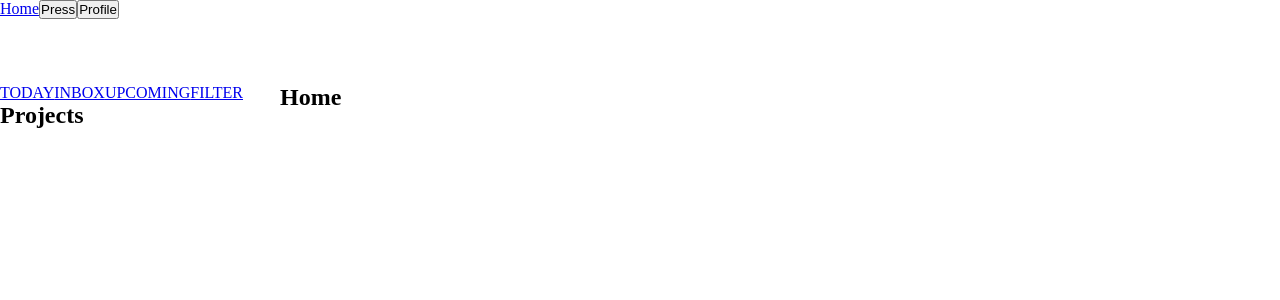
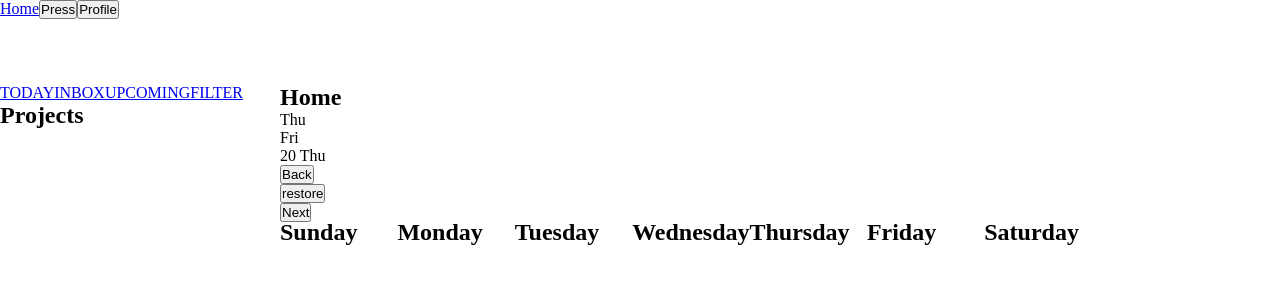
Before and after one commit to Sashakycherehko/todo-nextjs, a Next.js app: page / in a window 1280 px wide. Shown: the top 300 px of the page. Built offline with nearby package versions, Linux system fonts and the light colour scheme.

Commit message:
change data-picker

```diff
--- a/app/components/dataPicker/DataPicker.tsx
+++ b/app/components/dataPicker/DataPicker.tsx
@@ -1,30 +1,9 @@
 "use client";
-
-import { debug } from "util";
-
-type FullYear = {
-  month: [
-    {
-      name_month: string;
-      max_day: number;
-      day: Array<number>;
-    }
-  ];
-  learYear: boolean;
-  year: number;
-};
-class DataPicker {
-  list_year: Array<FullYear> = [];
-
-  get getCurrentYear(): number {
-    let event: Date = new Date();
-    return event.getFullYear();
-  }
-
-  public GenerateMonth(): void {
-    let count_month: number = 0;
-    let count_day: number = 0;
-
+let date = new Date();
+let currentDay = date.getDay();
+let currentDate = date.getDate();
+let currentYear = date.getFullYear();
+let currentMonth = date.getMonth();
 const dayNames: string[] = [
   "Sunday",
   "Monday",
@@ -50,86 +29,77 @@ class DataPicker {
   "December",
 ];
 
-    console.log(
-      `${monthNames[0]}\t${monthNames[1]}\t${monthNames[2]}\t${monthNames[3]}\t${monthNames[4]}\t${monthNames[5]}\t${monthNames[6]}\t${monthNames[7]}\t${monthNames[8]}\t${monthNames[9]}\t${monthNames[10]}\t${monthNames[11]}`
-    );
-  }
-
-  generateListYear(list = this.list_year) {
-    return list.push({
-      month: [{ name_month: "Junary", max_day: 31, day: [23, 234] }],
-      learYear: false,
-      year: 2023,
-    });
-  }
-
-  private isLeapYear(month: number[]): boolean {
-    if (month.find((Item) => 29)) {
-      return true;
-    }
-
-    return false;
-  }
-  generateDay(count: number): number[] {
-    let arr: number[];
-    for (let i = 0; i < count; i++) {
+function generateDaysInMonth(month: number, year: number) {
+  let dayInMonth = daysInMonth(month, year);
+  let arr: number[] = [];
+  for (let i = 1; i <= dayInMonth; i++) {
     arr.push(i);
   }
 
   return arr;
 }
 
-  generateFullYear() {
-    let event: Date = new Date();
-    let current_day = event.getDay();
-    let current_year = event.getFullYear();
-    let current_month = event.getMonth();
-    let current_date = event.getDate();
-    let currentFullDayInYear = this.daysInYear(current_year);
-
-    console.log(current_day, current_month, current_date, current_year);
-
-    console.log(`${current_year}`, currentFullDayInYear);
-
-    for (let i: number = current_date; i < currentFullDayInYear; i++) {
-      debugger;
-      event.setDate(i);
-      let first_value = event.getDate();
-      let first_weekday = event.toLocaleDateString("en", { weekday: "long" });
-      console.log(`${first_value}\t:\t${first_weekday}`);
-      event.setMonth(current_month + 1);
-      console.log(event.getMonth());
-      event.setDate(0);
-      let second_value = event.getDate();
-      console.log(second_value);
-
-      for (let k: number = first_value; k < second_value; k++) {
-        if (k >= second_value) {
-          i = 0;
-        }
-      }
-      // let date = event.getDate();
-      // let second_weekday = event.toLocaleDateString("en", { weekday: "long" });
-    }
-  }
-
-  daysInMonth(month: number, year: number): number {
+function daysInMonth(month: number, year: number): number {
   return new Date(year, month, 0).getDate();
 }
 
-  daysInYear(year: number) {
-    var days = 0;
+export const DatePicker = (): React.ReactNode => {
+  let arr: number[] = generateDaysInMonth(currentMonth, currentYear);
+  let objdate = new Date();
+  let today = new Date(
+    currentYear,
+    currentMonth,
+    currentDate
+  ).toLocaleDateString("default", { weekday: "short" });
+  let tomorrow = new Date(
+    currentYear,
+    currentMonth,
+    currentDate + 1
+  ).toLocaleDateString("default", { weekday: "short" });
+  // let thisWeekend = new Date(
+  //   currentYear,
+  //   currentMonth,
+  //   currentDate + 7
+  // ).toLocaleDateString("default", { weekday: "short", day: "numeric" });
+  let nextWeek = new Date(
+    currentYear,
+    currentMonth,
+    currentDate + 7
+  ).toLocaleDateString("default", { weekday: "short", day: "numeric" });
 
-    for (var month = 1; month <= 12; month++) {
-      days += this.daysInMonth(month, year);
-    }
+  return (
+    <>
+      <div className="data-picker">
+        <div className="data-today">{today}</div>
+        <div className="data-tomorrow">{tomorrow}</div>
+        <div className="data-nextWeek">{nextWeek}</div>
+        <div className="data-generates">
+          <div className="data-title">
+            <div className="data-month"></div>
+            <div className="data-day"></div>
 
-    return days;
-  }
-}
-
-export const DatePicker = (): React.ReactNode => {
-  let data_picker: DataPicker = new DataPicker();
-  data_picker.generateFullYear();
-  return <>{}</>;
+            <div className="data-buttons">
+              <div className="button-back">
+                <button>Back</button>
+              </div>
+              <button className="button-restore">restore</button>
+              <div className="button-next">
+                <button>Next</button>
+              </div>
+            </div>
+          </div>
+          <div className="data-nameOfWeek">
+            <h1>Sunday</h1>
+            <h1>Monday</h1>
+            <h1>Tuesday</h1>
+            <h1>Wednesday</h1>
+            <h1>Thursday</h1>
+            <h1>Friday</h1>
+            <h1>Saturday</h1>
+          </div>
+          <div className="data-days"></div>
+        </div>
+      </div>
+    </>
+  );
 };
--- a/app/globals.scss
+++ b/app/globals.scss
@@ -79,3 +79,36 @@ body {
   position: relative;
   z-index: 1;
 }
+
+.data-generates {
+  width: max-content;
+  height: 400px;
+  display: grid;
+  grid-template-columns: repeat(7, 1fr);
+  grid-template-rows: 54px 54px auto;
+
+  .data-nameOfWeek {
+    display: grid;
+    grid-row: 2;
+    grid-column: span 7;
+    grid-template-columns: repeat(7, 1fr);
+  }
+
+  .data-days {
+    display: grid;
+    grid-column: span 7;
+    grid-row: 3;
+    grid-template-columns: repeat(7, 1fr);
+    grid-template-rows: auto;
+    overflow-y: scroll;
+    li {
+      width: 44px;
+      height: 44px;
+    }
+  }
+
+  .data-buttons {
+    grid-column: span 7;
+    grid-row: 1;
+  }
+}
```
Lines whose indentation alone changed are shown as unchanged.
